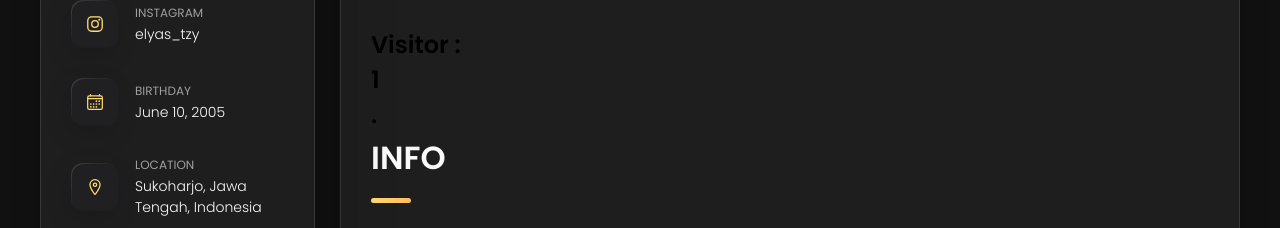
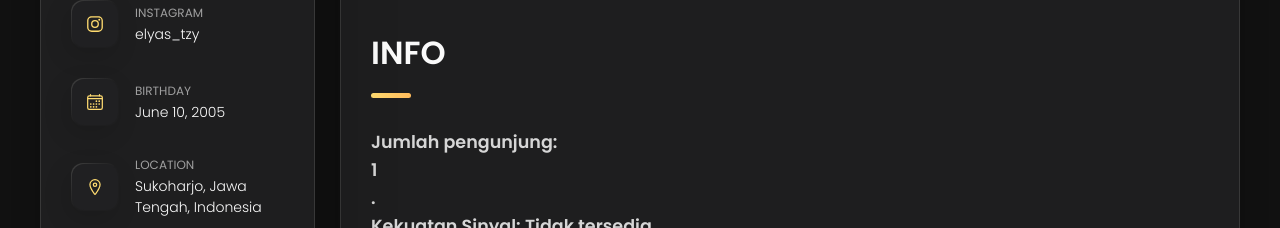
Before and after one commit to Paquito1923/Paquito1923.github.io, a plain HTML site: page index.html in a window 1280 px wide. Both pictures are taken after a click on the button "Info". Shown: the part 572-800 px from the top of the page. Drawn offline with nearby package versions, Linux system fonts and the light colour scheme; a script that the page names is missing.

Commit message:
Update index.html
Visitor2

```diff
--- a/index.html
+++ b/index.html
@@ -946,7 +946,12 @@ Feel free to edit the HTML and CSS to make it your own. You can also check the R
           </figure>
         </section>
 
-<h1>Visitor : <span id="counter">0</span>.</h1>
+
+<section class=about-text>
+
+              <h2 class="h2 article-title">INFO</h2>
+
+            <h1>Jumlah pengunjung: <span id="counter">0</span>.</h1>
 
     <script>
         // Script untuk menambahkan jumlah pengunjung
@@ -954,13 +959,7 @@ Feel free to edit the HTML and CSS to make it your own. You can also check the R
         counter++;
         localStorage.setItem('counter', counter);
         document.getElementById('counter').innerText = counter;
-	</script>
-
-
-<section class=about-text>
-
-              <h2 class="h2 article-title">INFO</h2>
-
+    </script>
 
           <h1 id="batteryStatus"></h1 >
 
```
